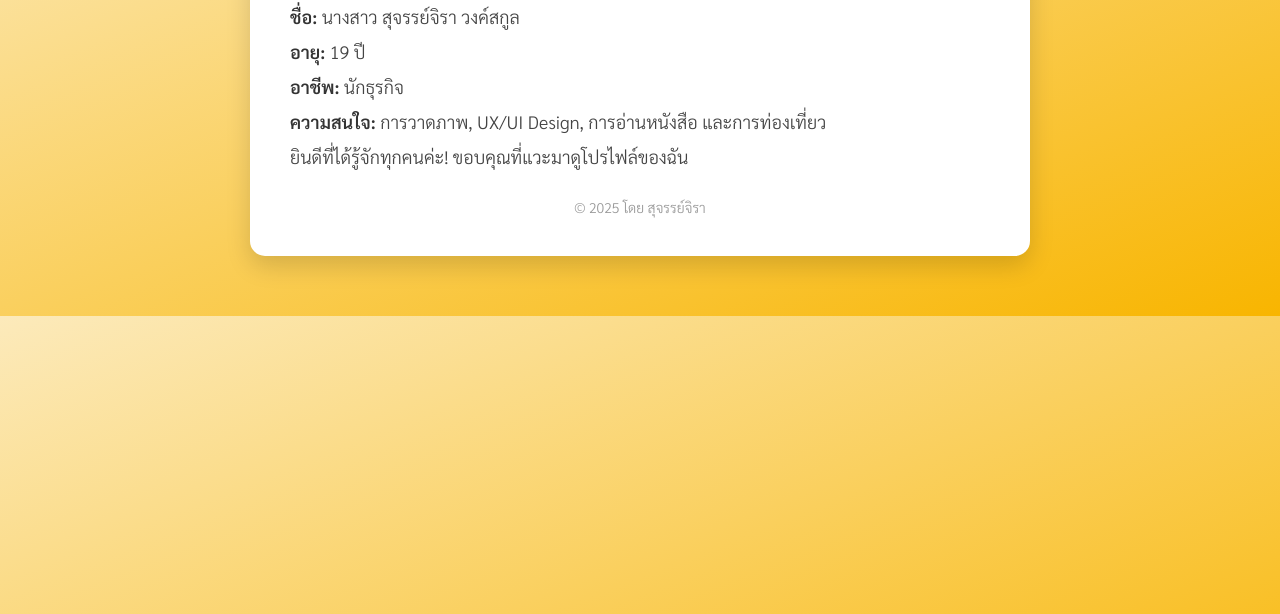
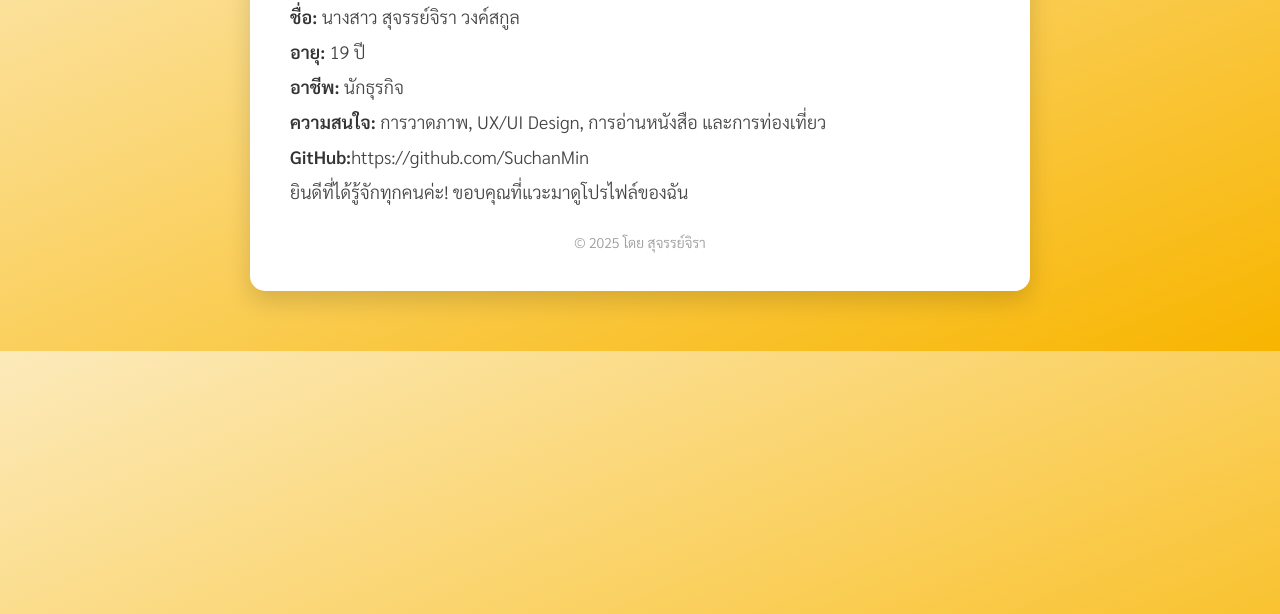
Before and after one commit to SuchanMin/SuchanMin.github.io, a plain HTML site: page index.html in a window 1280 px wide. Shown: the part 186-800 px from the top of the page. Drawn offline with Linux system fonts and the light colour scheme.

Commit message:
Update index.html

```diff
--- a/index.html
+++ b/index.html
@@ -48,6 +48,7 @@
         <p><strong>อายุ:</strong> 19 ปี</p>
         <p><strong>อาชีพ:</strong> นักธุรกิจ</p>
         <p><strong>ความสนใจ:</strong> การวาดภาพ, UX/UI Design, การอ่านหนังสือ และการท่องเที่ยว</p>
+        <p><strong>GitHub:</strong>https://github.com/SuchanMin </p>
         <p>ยินดีที่ได้รู้จักทุกคนค่ะ! ขอบคุณที่แวะมาดูโปรไฟล์ของฉัน</p>
         <div class="footer">© 2025 โดย สุจรรย์จิรา</div>
     </div>
```
